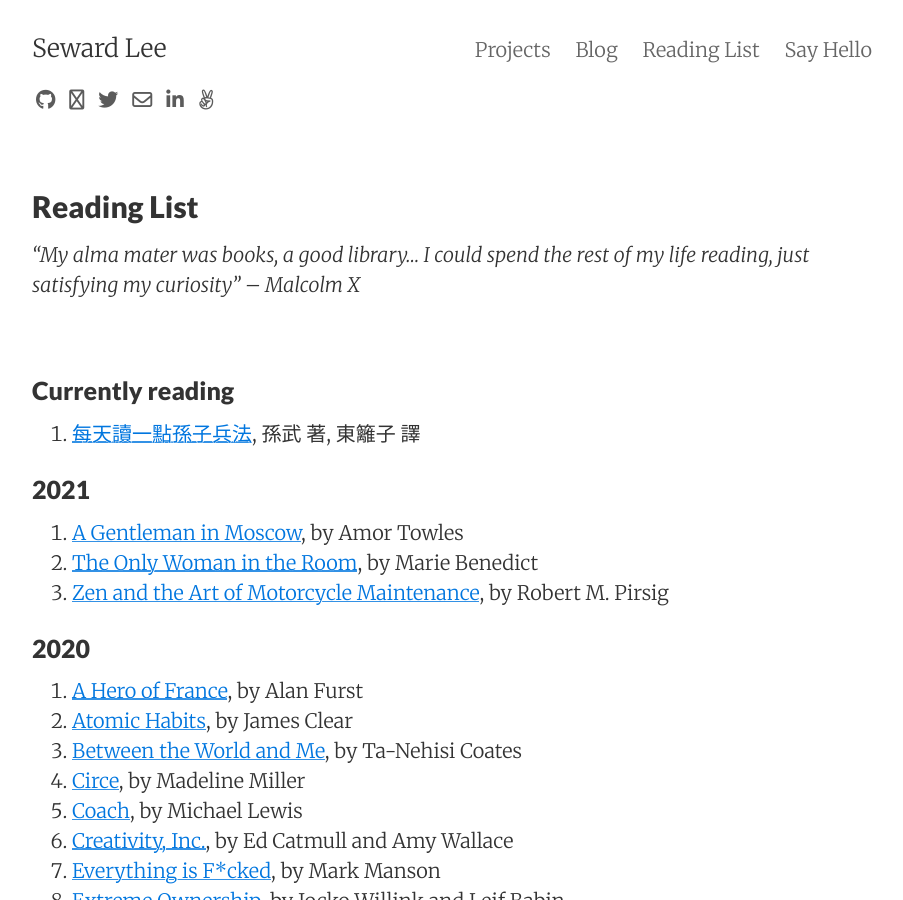
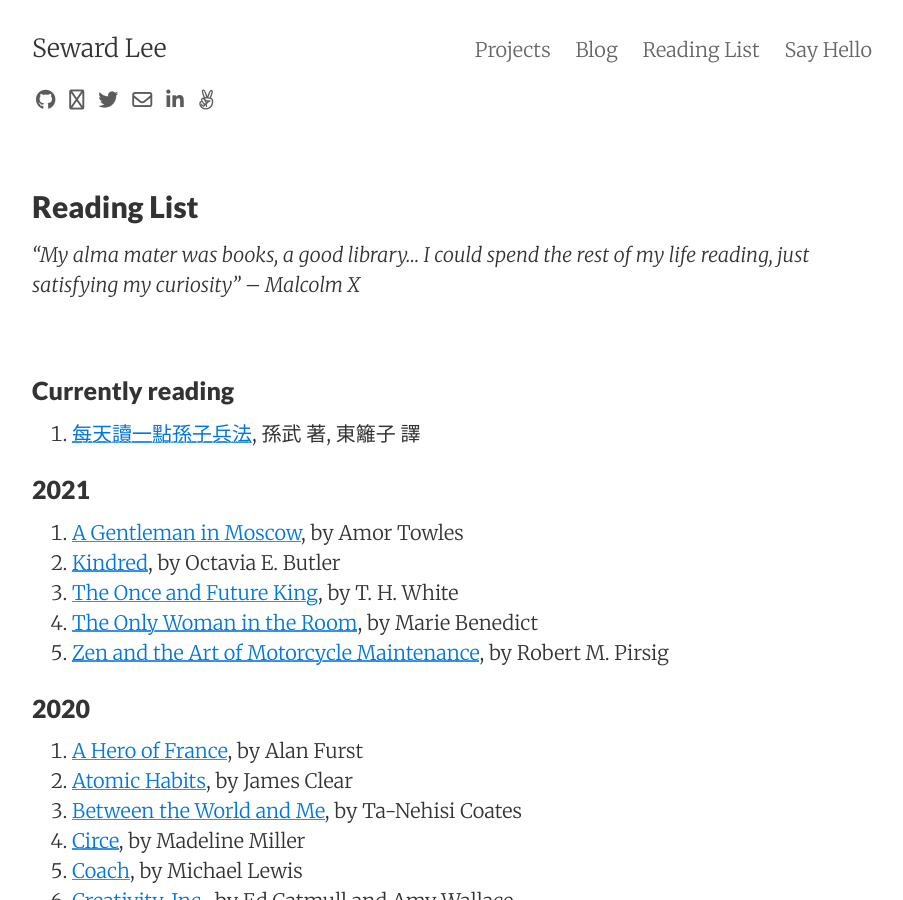
Before and after one commit to sewardlee337/sewardlee337.github.io, a Jekyll site: the page built from readinglist.md, in a window 1280 px wide and 900 px high. Shown: the whole window, without its empty margins (188-1091 px from the left). Built offline with Jekyll 4.4.1, drawn with Linux system fonts in a browser that asks for light colours; nearby versions of some CDN libraries.

Commit message:
Update reading list

```diff
--- a/readinglist.md
+++ b/readinglist.md
@@ -18,6 +18,8 @@ _"My alma mater was books, a good library... I could spend the rest of my life r
 ### 2021
 
 1. [A Gentleman in Moscow](https://amzn.to/3qddvwQ), by Amor Towles
+1. [Kindred](https://amzn.to/3pBY7du), by Octavia E. Butler
+1. [The Once and Future King](https://amzn.to/2KTm9Bw), by T. H. White
 1. [The Only Woman in the Room](https://amzn.to/3a37C08), by Marie Benedict
 1. [Zen and the Art of Motorcycle Maintenance](https://amzn.to/2KGpSlN), by Robert M. Pirsig
 
```
